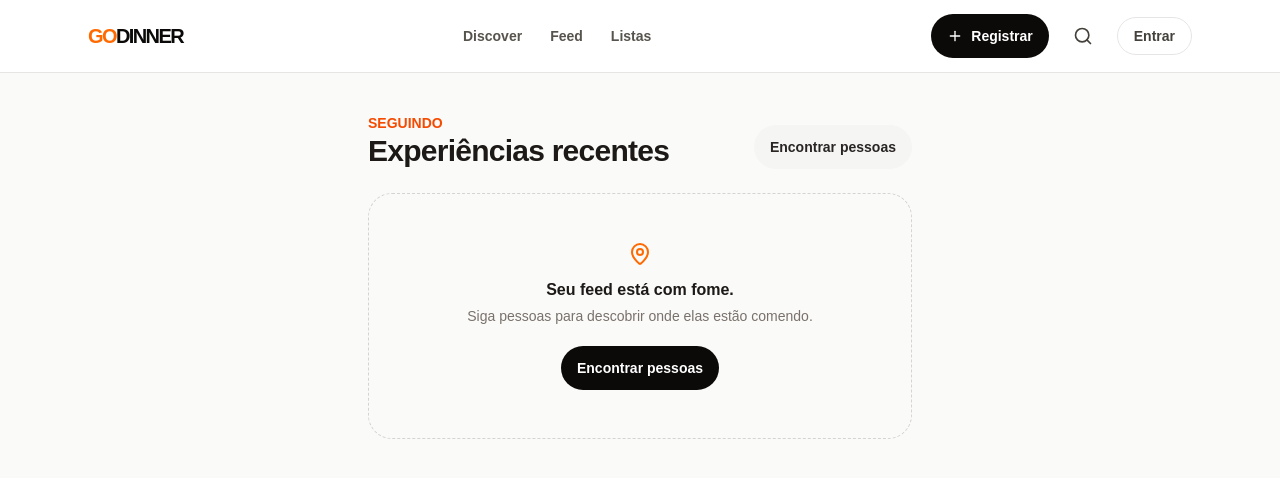
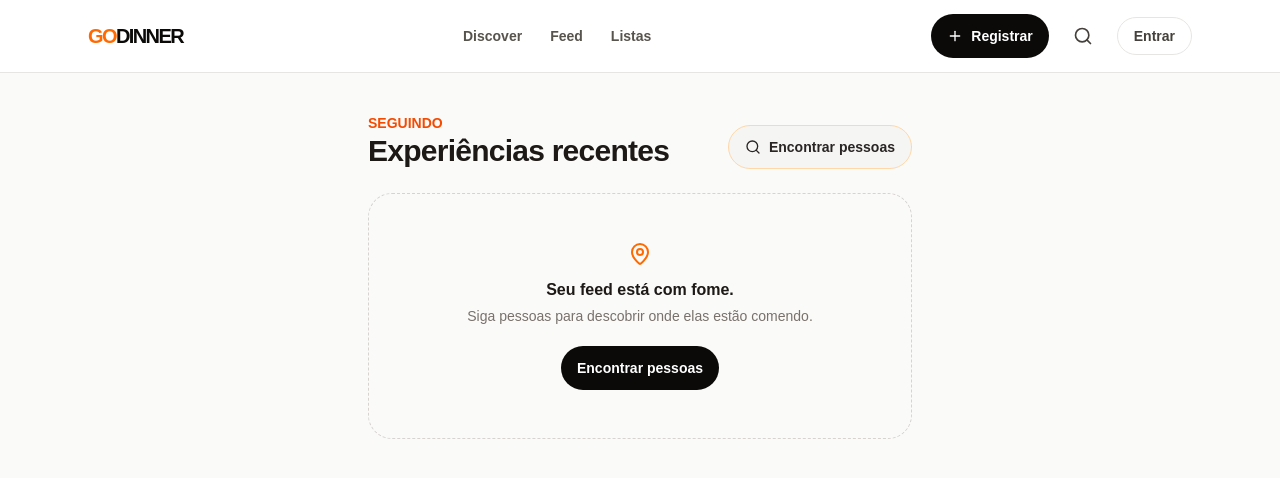
Before and after one commit to felipebborges1/GODINNER., a Next.js app: page /feed in a window 1280 px wide. Shown: the top 478 px of the page. Built offline with nearby package versions, Linux system fonts and the light colour scheme; no server answers; the database is empty.

Commit message:
fix: improve find people CTA visibility

```diff
--- a/app/feed/page.tsx
+++ b/app/feed/page.tsx
@@ -6,6 +6,7 @@ import { ErrorState } from "@/components/ui/error-state";
 import { LoadingSkeleton } from "@/components/ui/loading-skeleton";
 import { Button } from "@/components/ui/button";
 import { useAppContext } from "@/hooks/use-app-context";
+import { Search } from "lucide-react";
 
 export default function FeedPage() {
   const { currentUserId, follows, reviews, restaurants, users, isLoading, dataError, retryData } = useAppContext();
@@ -13,5 +14,5 @@ export default function FeedPage() {
   if (dataError) return <div className="mx-auto max-w-xl px-4 py-8"><ErrorState message={dataError} onRetry={retryData}/></div>;
   const authorIds = new Set([currentUserId, ...follows.filter((follow) => follow.followerId === currentUserId).map((follow) => follow.followingId)]);
   const activities = reviews.filter((review) => authorIds.has(review.userId)).sort((a, b) => b.createdAt.localeCompare(a.createdAt));
-  return <div className="mx-auto max-w-xl px-4 py-5 pb-28 lg:py-10"><div className="flex flex-col items-start gap-4 sm:flex-row sm:items-end sm:justify-between"><div><p className="text-sm font-bold text-orange-600">SEGUINDO</p><h1 className="text-3xl font-black tracking-tight">Experiências recentes</h1></div><Button href="/people" variant="soft" className="shrink-0">Encontrar pessoas</Button></div>{activities.length ? <div className="mt-6 grid gap-4">{activities.map((review) => { const user = users.find((item) => item.id === review.userId); return user ? <ReviewCard key={review.id} review={review} user={user} restaurant={restaurants.find((restaurant) => restaurant.id === review.restaurantId)}/> : null; })}</div> : <div className="mt-6"><EmptyState title="Seu feed está com fome." message="Siga pessoas para descobrir onde elas estão comendo." actionLabel="Encontrar pessoas" actionHref="/people"/></div>}</div>;
+  return <div className="mx-auto max-w-xl px-4 py-5 pb-28 lg:py-10"><div className="flex flex-col items-start gap-4 sm:flex-row sm:items-end sm:justify-between"><div><p className="text-sm font-bold text-orange-600">SEGUINDO</p><h1 className="text-3xl font-black tracking-tight">Experiências recentes</h1></div><Button href="/people" variant="soft" className="shrink-0 border border-orange-200 bg-orange-50 text-orange-700 hover:bg-orange-100 active:bg-orange-200 dark:border-orange-400/40 dark:bg-orange-400/10 dark:text-orange-300 dark:hover:bg-orange-400/20"><Search size={16} aria-hidden="true"/>Encontrar pessoas</Button></div>{activities.length ? <div className="mt-6 grid gap-4">{activities.map((review) => { const user = users.find((item) => item.id === review.userId); return user ? <ReviewCard key={review.id} review={review} user={user} restaurant={restaurants.find((restaurant) => restaurant.id === review.restaurantId)}/> : null; })}</div> : <div className="mt-6"><EmptyState title="Seu feed está com fome." message="Siga pessoas para descobrir onde elas estão comendo." actionLabel="Encontrar pessoas" actionHref="/people"/></div>}</div>;
 }
```
Also changed, not shown: 1 other file (tests, documents, lock files or other folders).
